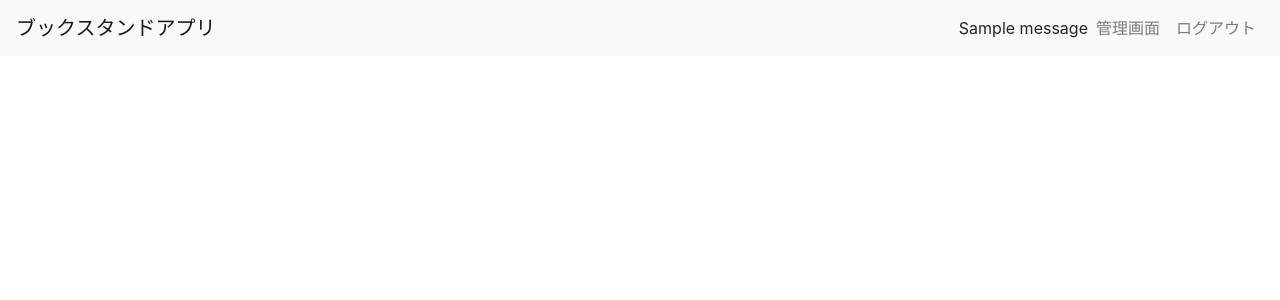
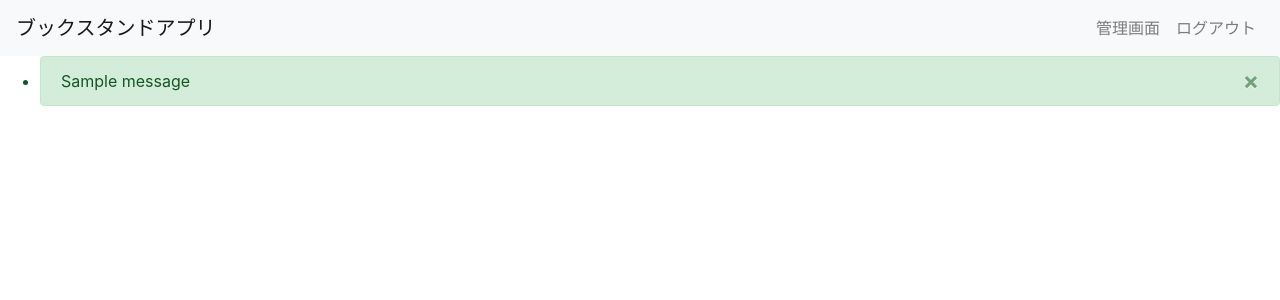
Before and after one commit to kametanir/book-stand, a Django app: template app/templates/app/_base.html in a window 1280 px wide. Shown: the top 300 px of the page. Run offline with Django 3.2, Linux system fonts and the light colour scheme; the template is opened without the code that fills it, so the values that code supplies are empty; tables that the repository leaves empty hold one stand-in row (values such as "Sample post"); one stand-in notice (Sample message) is shown; parts of the project's set-up code (start-up, migrations or seed data) failed here and were passed over; some libraries are stand-ins or nearby versions.

Commit message:
20190724 kiriharat

```diff
--- a/app/templates/app/_base.html
+++ b/app/templates/app/_base.html
@@ -27,13 +27,6 @@
     </button>
     <div class="collapse navbar-collapse justify-content-end" id="Navber">
         <ul class="navbar-nav">
-                <li class="nav-item">
-                    {% for message in messages %}
-                        {{ message }}
-                    {% endfor %}
-                </li>
-            </ul>
-        <ul class="navbar-nav">
             <li class="nav-item">
                 <a class="nav-link" href="{% url 'admin:index' %}">管理画面</a>
             </li>
@@ -45,6 +38,16 @@
         </ul>
     </div>
 </nav>
+
+{% if messages %}
+	<ul class="messages_ul">
+		{% for message in messages %}
+			<li class="alert{% if message.tags %} alert-{{ message.tags }}{% endif %} alert-dismissible" role="alert"><button type="button" class="close" data-dismiss="alert" aria-label="Close"><span aria-hidden="true">&times;</span></button>{{ message }}</li>
+		{% endfor %}
+	</ul>
+{% endif %}
+
+
 {% block content %}
 {% endblock %}
 
@@ -58,6 +61,27 @@
 <script src="https://cdnjs.cloudflare.com/ajax/libs/bootstrap-datepicker/1.8.0/locales/bootstrap-datepicker.ja.min.js"></script>
 <script src="{% static "app/js/plugins/responsive-paginate.js" %}"></script>
 <script src="{% static "app/js/app.js" %}"></script>
+
+<script>
+    // notificationを×押下で閉じれるように。
+    for (const element of document.querySelectorAll('.notification > .delete')) {
+        element.addEventListener('click', e => {
+            e.target.parentElement.classList.add('is-hidden');
+        });
+    }
+
+    // ナビバーの開閉を設定
+    for (const element of document.querySelectorAll('.navbar-burger')) {
+        const menuId = element.dataset.target;
+        const menu = document.getElementById(menuId);
+        element.addEventListener('click', e => {
+            element.classList.toggle('is-active');
+            menu.classList.toggle('is-active');
+        });
+    }
+
+</script>
+
 </body>
 
 </html>
--- a/config/settings.py
+++ b/config/settings.py
@@ -11,6 +11,12 @@ https://docs.djangoproject.com/en/2.0/ref/settings/
 """
 
 import os
+from django.contrib.messages import constants as messages
+
+MESSAGE_TAGS = {
+    messages.DEBUG: 'dark',
+    messages.ERROR: 'danger',
+}
 
 # Build paths inside the project like this: os.path.join(BASE_DIR, ...)
 BASE_DIR = os.path.dirname(os.path.dirname(os.path.abspath(__file__)))
```
Also changed, not shown: db.sqlite3, 1 other file.
